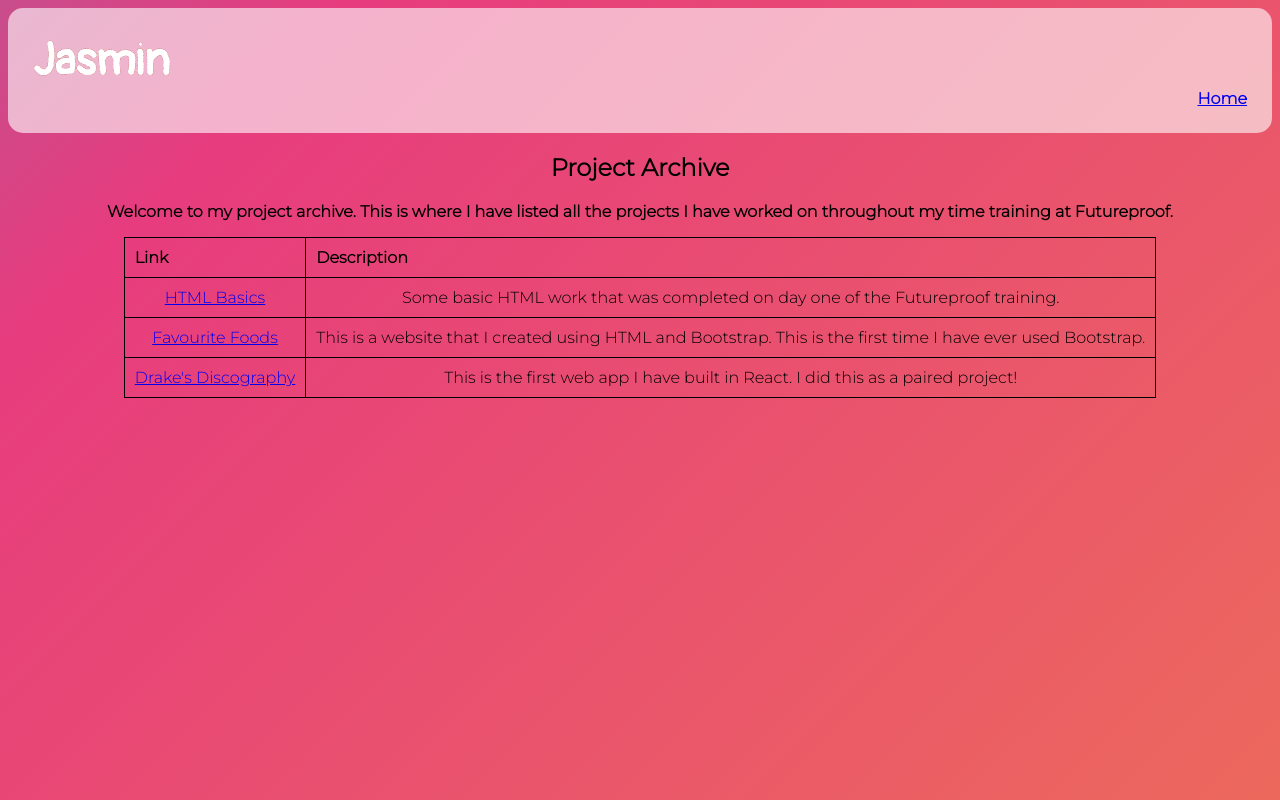
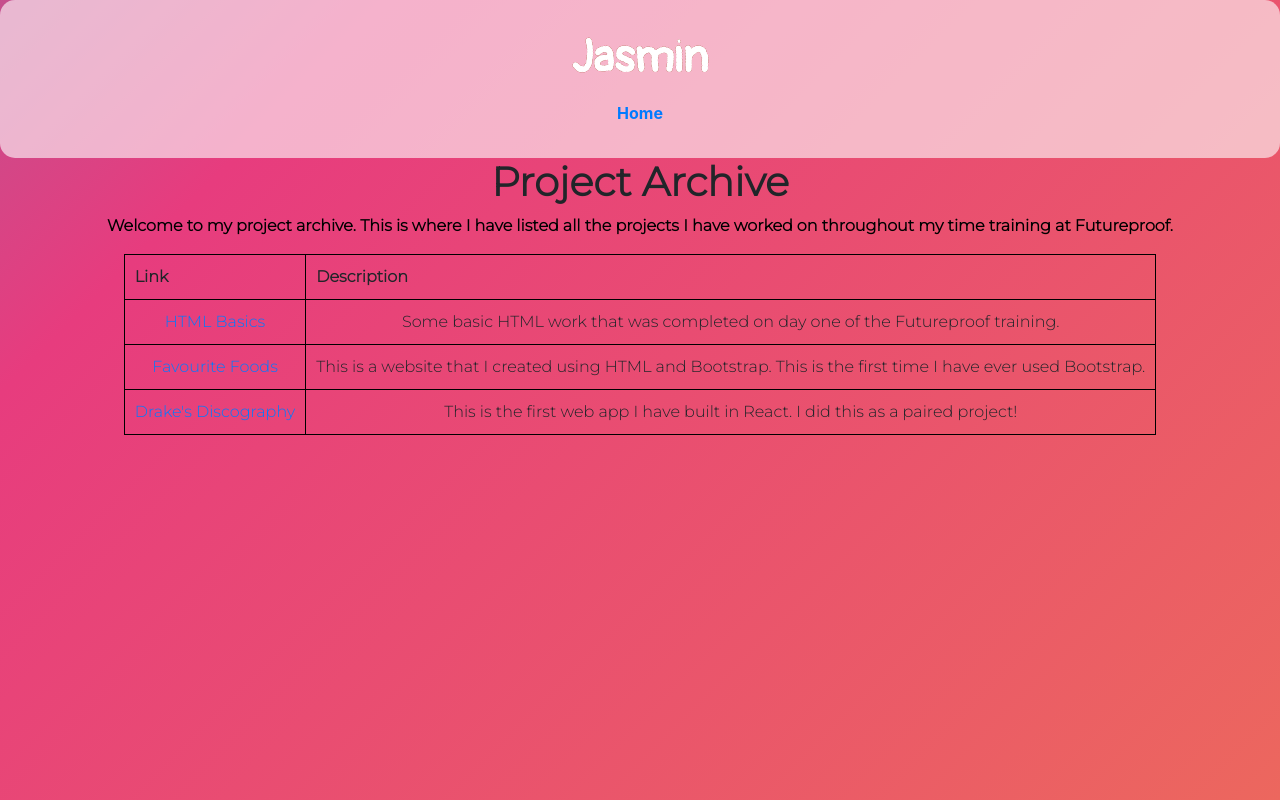
Before and after one commit to jasminappleby/Jasmins-Portfolio, a plain HTML site: page previous-work.html in a window 1280 px wide. Drawn offline with nearby package versions, Linux system fonts and the light colour scheme.

Commit message:
added bootstrap styling to nav

```diff
--- a/previous-work.html
+++ b/previous-work.html
@@ -4,10 +4,12 @@
     <meta charset="utf-8">
     <title>Project Archive</title>
     <link rel="shortcut icon" type="image/jpg" href="/imgs/favicon-two.png"/>
+    <link rel="stylesheet" href="https://stackpath.bootstrapcdn.com/bootstrap/4.3.1/css/bootstrap.min.css" integrity="sha384-ggOyR0iXCbMQv3Xipma34MD+dH/1fQ784/j6cY/iJTQUOhcWr7x9JvoRxT2MZw1T" crossorigin="anonymous">
     <link rel="stylesheet" href="styles.css">
   </head>
   <body>
-      <header>
+    <header>
+      <nav class="navbar-nav form-inline">
         <div class="hoverDiv">
           <div>J</div>
           <div>a</div>
@@ -16,9 +18,11 @@
           <div>i</div>
           <div>n</div>
         </div>
-        <nav class="menu">
-          <a href="index.html">Home</a>
-        </header>
+        <li class="nav-item">
+          <a class="nav-link" href="index.html">Home</a>
+        </li>
+        </nav>
+    </header>
       <main>
         <section>
           <h1>Project Archive</h1>
```
Also changed, not shown: index.html (+5 -2 lines).
